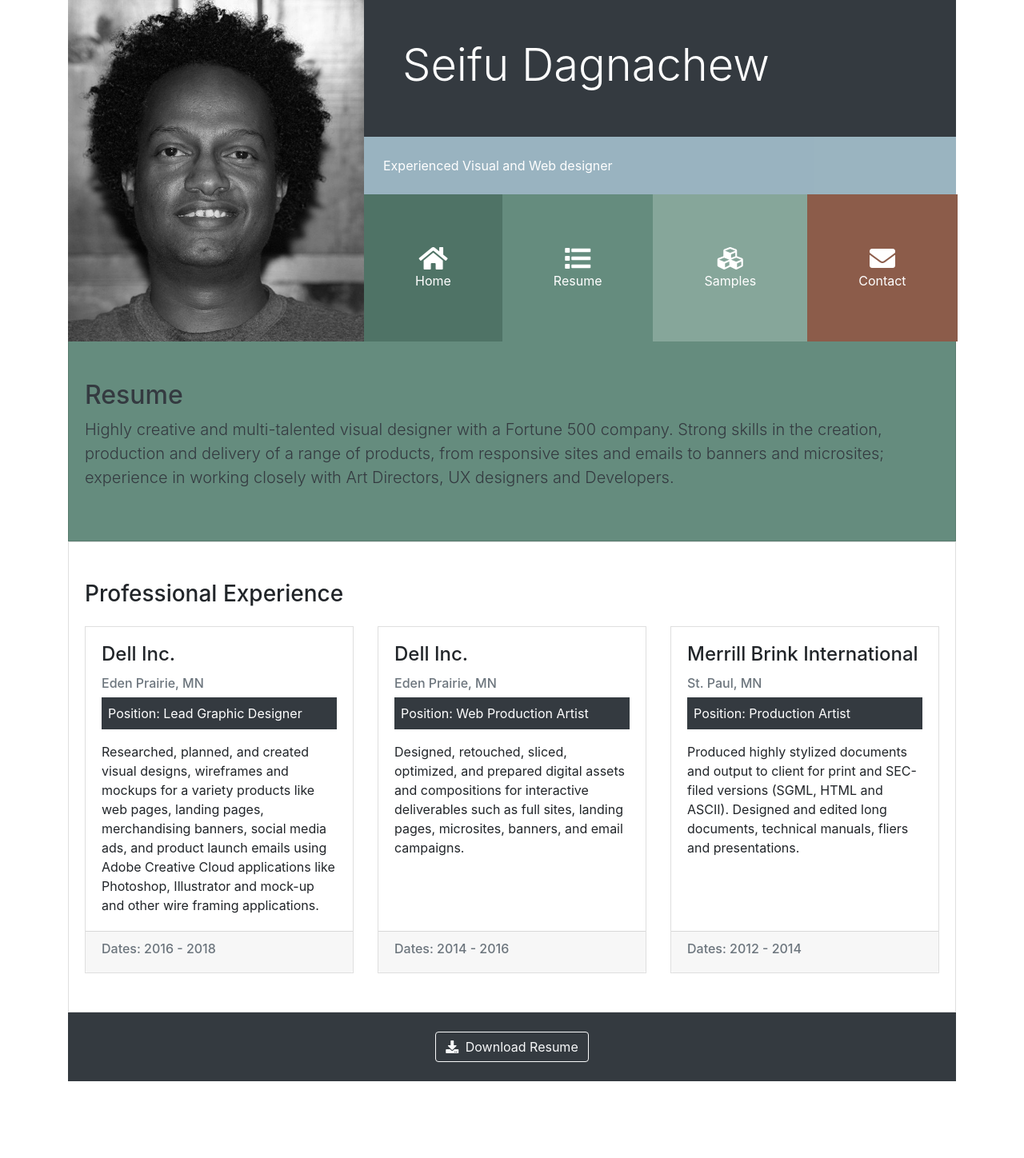
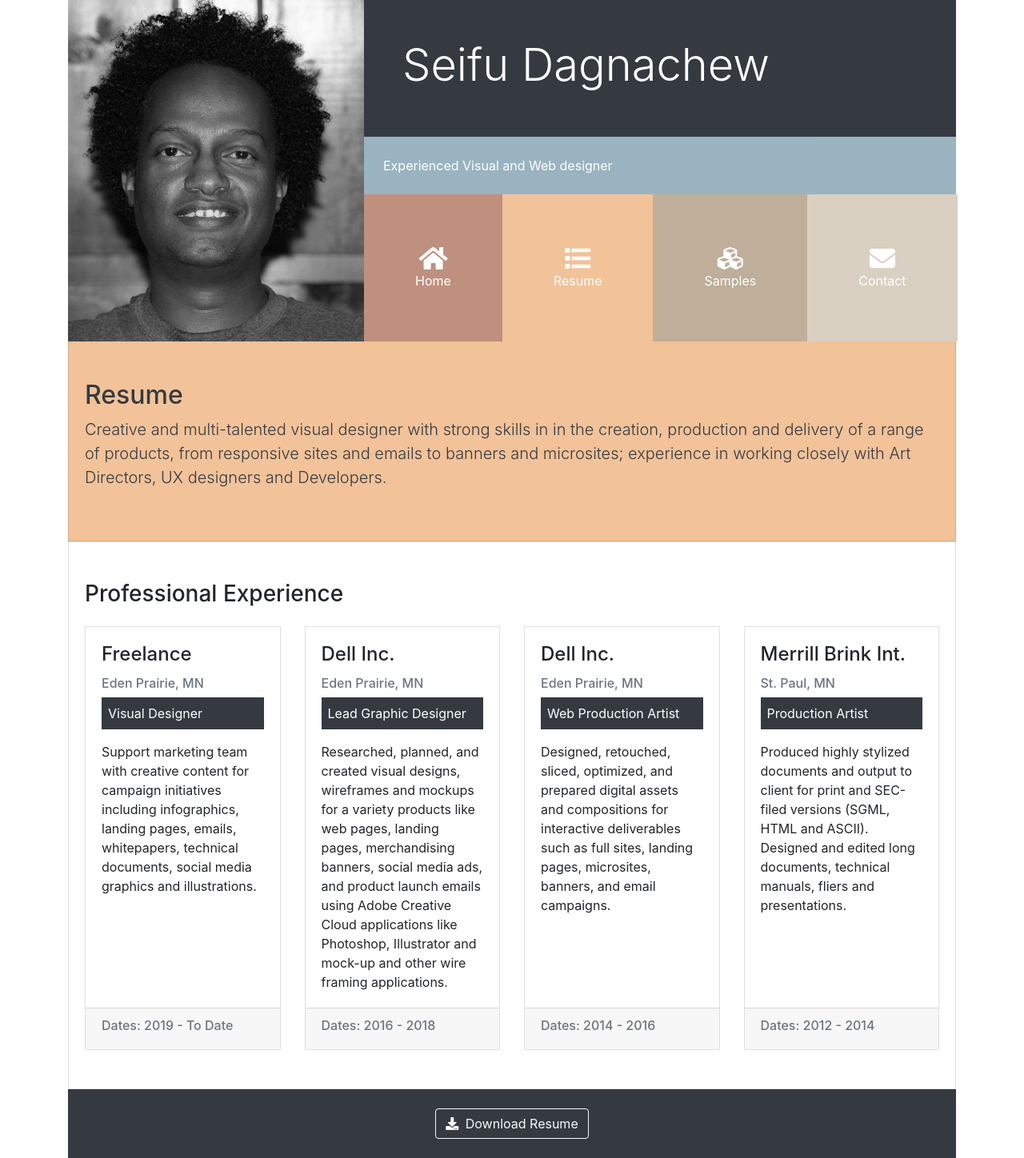
Before and after one commit to dagnachew/vdesignerPortfolio, a PHP site: page / in a window 1280 px wide, after a click on "Resume". Shown: the whole page at 80% size. Before the commit the page ends 1352 px from the top, so only its background shows below. Run offline with PHP 8.4, Linux system fonts and the light colour scheme; some libraries are stand-ins or nearby versions.

Commit message:
update to css and index.html

```diff
--- a/assets/css/style.css
+++ b/assets/css/style.css
@@ -94,22 +94,22 @@
 /* Colors */
 
 .bg-primary {
-  background-color: #4F7366 !important;
+  background-color: #BF907E !important;
 }
 
 .bg-success {
-  background-color: #658C7E !important;
+  background-color: #F2C299 !important;
 }
 
 .bg-warning {
-  background-color: #86A69A !important;
+  background-color: #BFAE99 !important;
 }
 
 .bg-danger, .btn-danger {
-  background-color: #8C5C4A !important;
+  background-color: #D9D0C1 !important;
 }
 
 .btn-danger {
-  background-color: #8C5C4A !important;
-  border-color: #8C5C4A !important;
+  background-color: #D9D0C1 !important;
+  border-color: #D9D0C1!important;
 }
--- a/index.html
+++ b/index.html
@@ -169,9 +169,8 @@
     <div id="resume" class="collapse">
       <div id="resume-header" class="card card-body bg-success text-dark py-5">
         <h2>Resume</h2>
-        <p class="lead">Highly creative and multi-talented visual designer with a Fortune 500 company. Strong skills in the creation, production and
-          delivery of a range of products, from responsive sites and emails to banners and microsites; experience in working closely with Art
-          Directors, UX designers and Developers.</p>
+        <p class="lead">Creative and multi-talented visual designer with strong skills in in the creation, production and
+          delivery of a range of products, from responsive sites and emails to banners and microsites; experience in working closely with Art Directors, UX designers and Developers.</p>
       </div>
 
       <div class="card card-body py-5">
@@ -179,10 +178,26 @@
         <div class="card-deck">
           <div class="card">
             <div class="card-body">
+              <h4 class="card-title">Freelance</h4>
+              <h6 class="sub-subtitle text-muted mt-0 pt-0"> Eden Prairie, MN</h6>
+              <p class="p-2 mb-3 bg-dark text-white">
+                Visual Designer
+              </p>
+              <p class="card-text">Support marketing team with creative content for campaign initiatives including infographics, landing pages, emails, whitepapers, technical documents, social media graphics and illustrations.</p>
+
+
+            </div>
+            <div class="card-footer">
+              <h6 class="text-muted">Dates: 2019 - To Date</h6>
+            </div>
+          </div>
+
+          <div class="card">
+            <div class="card-body">
               <h4 class="card-title">Dell Inc.</h4>
               <h6 class="sub-subtitle text-muted mt-0 pt-0"> Eden Prairie, MN</h6>
               <p class="p-2 mb-3 bg-dark text-white">
-                Position: Lead Graphic Designer
+                Lead Graphic Designer
               </p>
               <p class="card-text">Researched, planned, and created visual designs, wireframes and mockups for a variety products like web pages, landing pages,
                 merchandising banners, social media ads, and product launch emails using Adobe Creative Cloud applications like Photoshop,
@@ -200,7 +215,7 @@
               <h4 class="card-title">Dell Inc.</h4>
               <h6 class="sub-subtitle text-muted mt-0 pt-0"> Eden Prairie, MN</h6>
               <p class="p-2 mb-3 bg-dark text-white">
-                Position: Web Production Artist
+                Web Production Artist
               </p>
               <p class="card-text">Designed, retouched, sliced, optimized, and prepared digital assets and compositions for interactive deliverables such as full sites,
                 landing pages, microsites, banners, and email campaigns.</p>
@@ -214,10 +229,10 @@
 
           <div class="card">
             <div class="card-body">
-              <h4 class="card-title">Merrill Brink International</h4>
+              <h4 class="card-title">Merrill Brink Int.</h4>
               <h6 class="sub-subtitle text-muted mt-0 pt-0"> St. Paul, MN</h6>
               <p class="p-2 mb-3 bg-dark text-white">
-                Position: Production Artist
+                Production Artist
               </p>
               <p class="card-text">Produced highly stylized documents and output to client for print and SEC-filed versions (SGML, HTML and ASCII). Designed and
                 edited long documents, technical manuals, fliers and presentations.</p>
@@ -377,53 +392,13 @@
 
     <!-- CONTACT -->
     <div id="contact" class="collapse">
-      <div id="contact-header" class="card card-body bg-danger text-light py-5">
+      <div id="contact-header" class="card card-body bg-danger text-dark py-5">
         <h2>Contact</h2>
       </div>
 
       <div class="card card-body py-5">
         <h3>Get In Touch</h3>
-        <form name='form' action="/webformmailer.php" method="post">
-          <input type="hidden" name="subject" value="Submission" />
-          <input type="hidden" name="redirect" value="thankyou.html" />
-          <div class="form-group">
-            <div class="input-group input-group-lg">
-              <div class="input-group-prepend">
-                <span class="input-group-text bg-danger text-white">
-                  <i class="fas fa-user"></i>
-                </span>
-              </div>
-              <input type="text" class="form-control bg-dark text-light" placeholder="Name">
-            </div>
-          </div>
 
-          <div class="form-group">
-            <div class="input-group input-group-lg">
-              <div class="input-group-prepend">
-                <span class="input-group-text bg-danger text-light">
-                  <i class="fas fa-envelope"></i>
-                </span>
-              </div>
-              <input type="email" class="form-control bg-dark text-light" placeholder="Email">
-            </div>
-          </div>
-
-          <div class="form-group">
-            <div class="input-group input-group-lg">
-              <div class="input-group-prepend">
-                <span class="input-group-text bg-danger text-light">
-                  <i class="fas fa-pencil-alt"></i>
-                </span>
-              </div>
-              <textarea class="form-control bg-dark text-light" placeholder="Message"></textarea>
-            </div>
-          </div>
-
-          <input type="submit" value="Submit" class="btn btn-danger btn-block btn-lg">
-          <input type="hidden" name="form_order" value="alpha"/>
-          <input type="hidden" name="form_delivery" value="hourly_digest"/>
-          <input type="hidden" name="form_format" value="html"/>
-        </form>
       </div>
     </div>
 
```
